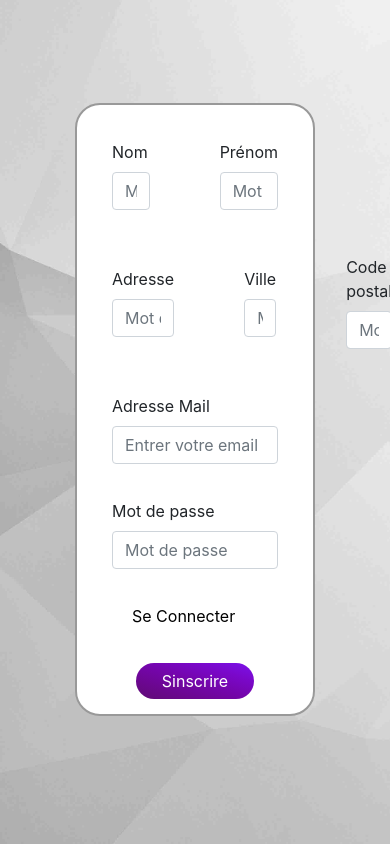
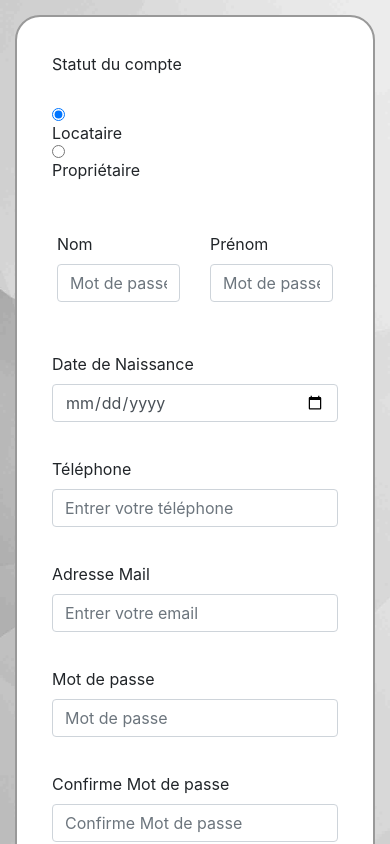
Before and after one commit to Theosde/LocationApp, a React (Create React App) app: page /inscription in a window 390 px wide. Shown: the top 844 px of the page. Built offline with nearby package versions, Linux system fonts and the light colour scheme.

Commit message:
login subscr upload

```diff
--- a/public/index.html
+++ b/public/index.html
@@ -10,7 +10,6 @@
       name="description"
       content="Web site created using create-react-app"
     />
-    <link rel="apple-touch-icon" href="logo192.png" />
     <!--
       manifest.json provides metadata used when your web app is installed on a
       user's mobile device or desktop. See https://developers.google.com/web/fundamentals/web-app-manifest/
--- a/src/App.js
+++ b/src/App.js
@@ -8,10 +8,10 @@ import Index from "./components/index";
 import Signup from "./components/signup";
 import Card from "./components/card";
 
+import Upload from "./components/uploadfile";
+
 
 import url from './config';
-
-
 
 import { createBrowserHistory } from "history"
 
--- a/src/components/connection.js
+++ b/src/components/connection.js
@@ -45,7 +45,6 @@ function Connection({match}) {
 
       <button onClick={()=>{
         islog.signin(signInData.email,signInData.password,()=>{setVerifsession(!verifsession)})
-
       }} >Connection</button>
 
       {
--- a/src/components/login.js
+++ b/src/components/login.js
@@ -1,34 +1,65 @@
-import React from 'react';
+import React, {useState, useEffect} from 'react';
 import "../css/login.css";
-import { BrowserRouter as Router, Route, Link } from "react-router-dom";
+import {BrowserRouter as Router, Switch, Link, Route, Redirect} from "react-router-dom";
 
+import islog from "./moduleAuth"
 
 
 function Login({match}) {
 
-  console.log(match);
+  const[signInData,setSignInData] = useState({email:"",password:""})
+
+  const[actualisationPage,setActualisationPage] = useState(false)
+
+  useEffect(()=>{
+
+    if ( JSON.parse(localStorage.getItem("user")) == null ) {
+      console.log("localStorage vide");
+    }else {
+      console.log("localStorage", JSON.parse(localStorage.getItem("user")) );
+      setSignInData(JSON.parse(localStorage.getItem("user")))
+    }
+
+  },[])
 
   return (
     <div style={{display:"flex",justifyContent:"center",alignItems:"center",width:"100%",height:"(500px"}}>
 
-      <div className="body-bg">
+      <div className="body-bg-login">
 
 
-        <form className="form-config">
-          <div class="form-group">
+        <form className="form-config-login">
+          <div className="form-group">
             <label for="exampleInputEmail1">Adresse Mail</label>
-            <input type="email" class="form-control" id="exampleInputEmail1" aria-describedby="emailHelp" placeholder="Entrer votre email"/>
+            <input type="text" className="form-control" id="exampleInputEmail1" placeholder="Entrer votre email" value={signInData.email} onChange={(e)=> {
+                var copysignInData = {...signInData}
+                copysignInData.email = e.target.value
+                setSignInData(copysignInData)
+            } }/>
           </div>
-          <div class="form-group">
+          <div className="form-group">
             <label for="exampleInputPassword1">Mot de passe</label>
-            <input type="password" class="form-control" id="exampleInputPassword1" placeholder="Mot de passe"/>
+            <input type="password" className="form-control" id="exampleInputPassword1" placeholder="Mot de passe" value={signInData.password} onChange={(e)=> {
+                var copysignInData = {...signInData}
+                copysignInData.password = e.target.value
+                setSignInData(copysignInData)
+            } }/>
           </div>
-          <div class="form-group form-check">
+          <div className="form-group form-check">
+            <Link className="form-check-label" to="/inscription">S'inscrire</Link>
+          </div>
 
-            <a href="" class="form-check-label">S'inscrire</a>
-          </div>
-          <button style={{marginBottom:"15px"}} type="submit" class="btn btn-primary">Connexion</button>
+          {islog.getResultFetchSignin.error != undefined  ?  <div>{islog.getResultFetchSignin.error}</div>  : <div></div>}
+
+          <button style={{marginBottom:"15px"}} className="btn btn-primary" onClick={(event)=>{
+            event.preventDefault()
+            islog.signin(signInData.email,signInData.password,()=>{setActualisationPage(!actualisationPage)})
+          }} >Connection</button>
+
+
         </form>
+
+        {islog.islog ? <Redirect to="/appart" /> : <div></div>}
 
       </div>
 
--- a/src/components/signup.js
+++ b/src/components/signup.js
@@ -1,63 +1,181 @@
-import React from 'react';
-import { BrowserRouter as Router, Route, Link } from "react-router-dom";
+import React, {useState, useEffect} from 'react';
+import {BrowserRouter as Router, Switch, Link, Route, Redirect} from "react-router-dom";
 import "../css/suscribe.css";
+
+import islog from "./moduleAuth"
 
 
 
 
 function Signup() {
 
+  const[signUpData,setSignUpData] = useState({firstname:"",lastname:"",email:"",password:"",confirmPassword:"",phone:"",naissance:"",status:true})
 
+  const[actualisationPage,setActualisationPage] = useState(false)
 
+  const[errorInput,setErrorInput] = useState({date:"",phone:"",email:"",password:"",confirmPassword:"", error:false})
+
+console.log(signUpData);
   return (
 
     <div style={{display:"flex",justifyContent:"center",alignItems:"center",width:"100%",height:"(500px"}}>
 
-      <div className="body-bg">
+      <div className="body-bg-suscribe">
 
 
         <form className="form-config">
 
+          <div className="form-group">
+            <label>Statut du compte</label>
+            <br/>
+            <input checked={signUpData.status} type="radio" name="status" value="locataire" onChange={()=>{
+              var copysignUpData = {...signUpData}
+              copysignUpData.status = !copysignUpData.status
+              setSignUpData(copysignUpData)
+            }}/> Locataire
+            <input checked={!signUpData.status} type="radio" name="status" value="propriétaire" onChange={()=>{
+              var copysignUpData = {...signUpData}
+              copysignUpData.status = !copysignUpData.status
+              setSignUpData(copysignUpData)
+            }}/> Propriétaire
+          </div>
+
           <div className="form-org-1">
-            <div class="form-group">
+            <div className="form-group">
               <label for="Name">Nom</label>
-              <input type="text" class="form-control" id="exampleInputPassword1" placeholder="Mot de passe"/>
+              <input type="text" className="form-control" id="Name" placeholder="Mot de passe" value={signUpData.lastname} onChange={(e)=> {
+                  var copysignUpData = {...signUpData}
+                  copysignUpData.lastname = e.target.value
+                  setSignUpData(copysignUpData)
+              } }/>
             </div>
-            <div class="form-group">
+            <div className="form-group">
               <label for="Surname">Prénom</label>
-              <input type="text" class="form-control" id="exampleInputPassword1" placeholder="Mot de passe"/>
+              <input type="text" className="form-control" id="Surname" placeholder="Mot de passe" value={signUpData.firstname} onChange={(e)=> {
+                  var copysignUpData = {...signUpData}
+                  copysignUpData.firstname = e.target.value
+                  setSignUpData(copysignUpData)
+              } }/>
             </div>
           </div>
 
-          <div className="form-org">
-          <div class="form-group">
-            <label for="Adresse">Adresse</label>
-            <input type="text" class="form-control" id="exampleInputPassword1" placeholder="Mot de passe"/>
+          <div className="form-group">
+            <label for="Naissance">Date de Naissance</label>
+            <input type="date" className="form-control" id="Naissance" placeholder="Entrer votre téléphone" value={signUpData.naissance} onChange={(e)=> {
+                var copysignUpData = {...signUpData}
+                copysignUpData.naissance = e.target.value
+                setSignUpData(copysignUpData)
+            } }/>
+            {errorInput.date.length > 0 ? <div>{errorInput.date}</div> :  <div></div>}
           </div>
-          <div class="form-group">
-            <label for="city">Ville</label>
-            <input type="text" class="form-control" id="exampleInputPassword1" placeholder="Mot de passe"/>
+
+          <div className="form-group">
+            <label for="phone">Téléphone</label>
+            <input type="tel" className="form-control" id="phone" placeholder="Entrer votre téléphone" value={signUpData.phone} onChange={(e)=> {
+                var copysignUpData = {...signUpData}
+                copysignUpData.phone = e.target.value
+                setSignUpData(copysignUpData)
+            } }/>
+            {errorInput.phone.length > 0 ? <div>{errorInput.phone}</div> :  <div></div>}
           </div>
-          <div class="form-group">
-            <label for="cp">Code postal</label>
-            <input type="text" class="form-control" id="exampleInputPassword1" placeholder="Mot de passe"/>
+
+          <div className="form-group">
+            <label for="email">Adresse Mail</label>
+            <input type="text" className="form-control" id="email" aria-describedby="emailHelp" placeholder="Entrer votre email" value={signUpData.email} onChange={(e)=> {
+                var copysignUpData = {...signUpData}
+                copysignUpData.email = e.target.value
+                setSignUpData(copysignUpData)
+            } }/>
+            {errorInput.email.length > 0 ? <div>{errorInput.email}</div> :  <div></div>}
+            {islog.getResultFetchSignin.error != undefined  ?  <div>{islog.getResultFetchSignin.error}</div>  : <div></div>}
           </div>
-        </div>
 
 
-          <div class="form-group">
-            <label for="email">Adresse Mail</label>
-            <input type="email" class="form-control" id="exampleInputEmail1" aria-describedby="emailHelp" placeholder="Entrer votre email"/>
+          <div className="form-group">
+            <label for="password">Mot de passe</label>
+            <input type="password" className="form-control" id="password" placeholder="Mot de passe" value={signUpData.password} onChange={(e)=> {
+                var copysignUpData = {...signUpData}
+                copysignUpData.password = e.target.value
+                setSignUpData(copysignUpData)
+            } }/>
+            {errorInput.password.length > 0 ? <div>{errorInput.password}</div> :  <div></div>}
           </div>
-          <div class="form-group">
-            <label for="password">Mot de passe</label>
-            <input type="password" class="form-control" id="exampleInputPassword1" placeholder="Mot de passe"/>
+
+          <div className="form-group">
+            <label for="confpassword">Confirme Mot de passe</label>
+            <input type="password" className="form-control" id="confpassword" placeholder="Confirme Mot de passe" value={signUpData.confirmPassword} onChange={(e)=> {
+                var copysignUpData = {...signUpData}
+                copysignUpData.confirmPassword = e.target.value
+                setSignUpData(copysignUpData)
+            } }/>
+            {errorInput.confirmPassword.length > 0 ? <div>{errorInput.confirmPassword}</div> :  <div></div>}
           </div>
-          <div class="form-group form-check">
-            <a href="" class="form-check-label">Se Connecter</a>
+          <div className="form-group form-check">
+            <Link  className="form-check-label" to="/connection">Se Connecter</Link>
           </div>
-          <button style={{marginBottom:"15px"}} type="submit" class="btn btn-primary">Sinscrire</button>
+
+          <button style={{marginBottom:"15px"}} className="btn btn-primary" onClick={(event)=>{
+            event.preventDefault()
+
+
+
+            var copyErrorInput = {...{date:"",phone:"",email:"",password:"",confirmPassword:"",error:false}}
+
+            // // verif email
+            // var regexEmail = /^(([^<>()\[\]\\.,;:\s@"]+(\.[^<>()\[\]\\.,;:\s@"]+)*)|(".+"))@((\[[0-9]{1,3}\.[0-9]{1,3}\.[0-9]{1,3}\.[0-9]{1,3}\])|(([a-zA-Z\-0-9]+\.)+[a-zA-Z]{2,}))$/
+            // if (!regexEmail.test(signUpData.email)) {
+            //   copyErrorInput.email = "format de email invalide"
+            //   copyErrorInput.error = true
+            // }
+
+            // // verif password
+            // var regexPassword = /^(?=.*[a-z])(?=.*[A-Z])(?=.*\d)[a-zA-Z\d]{8,}$/
+            // if (regexPassword.test(signUpData.password)) {
+            //   if (signUpData.password != signUpData.confirmPassword) {
+            //     copyErrorInput.confirmPassword = "confirme Password invalide"
+            //     copyErrorInput.error = true
+            //   }
+            // }else {
+            //   copyErrorInput.password = "Format password invalide au moins 8 caractère dont une lettre en Maj et un nombre"
+            //   copyErrorInput.error = true
+            // }
+
+            // verif date
+            var regexDate = /([12]\d{3}-(0[1-9]|1[0-2])-(0[1-9]|[12]\d|3[01]))/
+            if (regexDate.test(signUpData.naissance)) {
+              var datenaissance = new Date(signUpData.naissance)
+            }else {
+              copyErrorInput.date = "formate de la date invalide"
+              copyErrorInput.error = true
+            }
+
+            //verif phone
+            var regexPhone = /^((\+)33|0)[1-9](\d{2}){4}$/
+            if (!regexPhone.test(signUpData.phone)) {
+              copyErrorInput.phone = "format téléphone invalide"
+              copyErrorInput.error = true
+            }
+
+            if (copyErrorInput.error) {
+              setErrorInput(copyErrorInput)
+            }else {
+              var statusUser ;
+              if (signUpData.status == true) {
+                statusUser = "locataire"
+              }else {
+                statusUser = "proprio"
+              }
+              islog.signup(signUpData.firstname,signUpData.lastname,datenaissance,signUpData.email,signUpData.password,signUpData.phone,statusUser)
+            }
+
+
+
+
+          }}>Sinscrire</button>
         </form>
+
+        {islog.islog ? <Redirect to="/appart" /> : <div></div>}
+
 
       </div>
 
--- a/src/css/login.css
+++ b/src/css/login.css
@@ -1,4 +1,4 @@
-.body-bg{
+.body-bg-login{
   background-image: url("../img/whitebg.jpg");
   width: 100%;
   height: 100vh!important;
@@ -12,10 +12,10 @@ body{
   background-color: white;
 }
 
-.form-config{
-  width: 600px;
+.form-config-login{
+  width: 600px!important;
   height: 415px;
-  border: 2px solid #999;
+  border: 2px solid #D5D7D9;
   border-radius: 25px;
   background-color: white;
 
@@ -29,6 +29,9 @@ body{
 
 .form-group{
   margin: 35px;
+  display: flex;
+  flex-direction: column;
+  align-items:flex-start;
 }
 
 button{
@@ -47,3 +50,9 @@ a{
 a:hover{
   color:#7405ab;
 }
+
+@media screen and (max-width: 760px){
+  .form-config-login{
+    width: 400px!important;
+  }
+}
--- a/src/css/suscribe.css
+++ b/src/css/suscribe.css
@@ -1,4 +1,4 @@
-.body-bg{
+.body-bg-suscribe{
   background-image: url("../img/whitebg.jpg");
   width: 100%;
   height: 100vh!important;
@@ -13,9 +13,9 @@ body{
 }
 
 .form-config{
-  width: 80%;
+  width: 80%!important;
   height: auto;
-  border: 2px solid #999;
+  border: 2px solid #D5D7D9;
   border-radius: 25px;
   background-color: white;
 }
@@ -34,8 +34,6 @@ body{
 .form-org-1 .form-group{
   width: 50%!important;
 }
-
-
 
 button{
   margin-left: 25%;
@@ -62,4 +60,42 @@ a:hover{
 
 @media screen and (max-width: 760px){
 
+  .form-config{
+    width: 100%!important;
+    height: auto;
+    border: 2px solid #999;
+    border-radius: 25px;
+    background-color: white;
+  }
+
+  .form-org .form-group{
+    margin: 5px 10px;
+    width: 80%;
+  }
+
+  .form-org-1{
+    display: flex;
+    align-items: center;
+    justify-content: flex-start;
+    width: 86%;
+    margin-right: 7%;
+    margin-left: 7%;
+  }
+
+  .form-org-1 .form-group{
+    margin: 15px;
+  }
+
+  .form-org{
+    display: flex;
+    flex-direction: column;
+    align-items: center;
+    justify-content: space-between;
+  }
+
+  .body-bg-suscribe{
+    padding: 15px 15px!important;
+    flex-direction: row!important;
+    height: auto!important;
+  }
 }
```
Also changed, not shown: src/Apptest.js (deleted, +0 -39 lines), src/components/uploadfile.js (added, +56 -0 lines), 1 other file (tests, documents, lock files or other folders).
